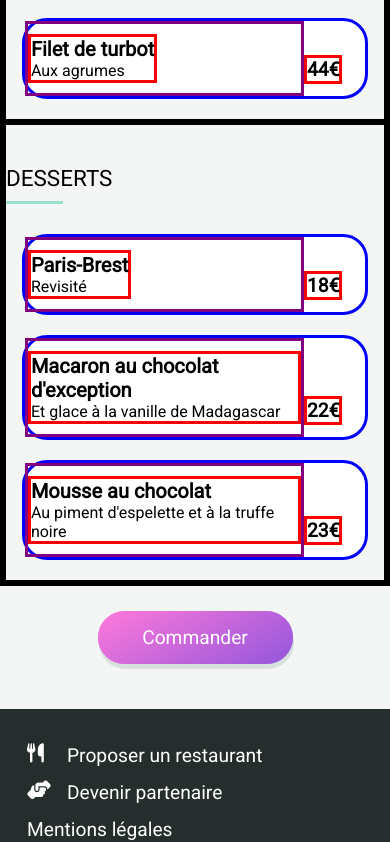
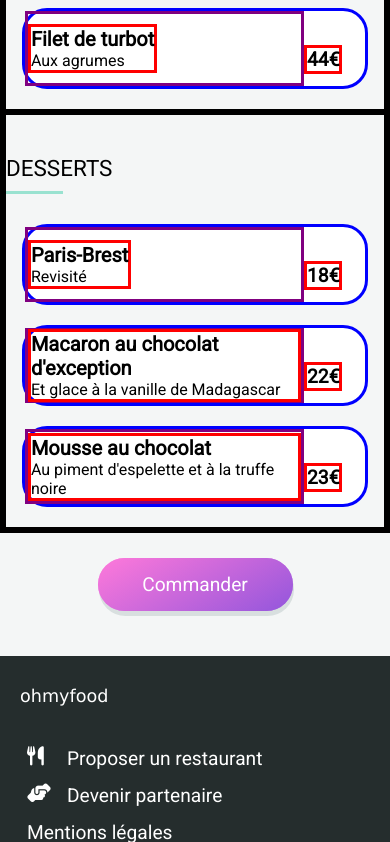
Before and after one commit to sonar888/EvelyneArits_3_23022021, a website: page menus/la_palette_du_gout.html in a window 390 px wide. Shown: the part 1158-2000 px from the top of the page. Drawn offline with Linux system fonts and the light colour scheme; a web font is replaced by a local one.

Commit message:
added all the media queries
using a special mixin that varies with the breakpoint

```diff
--- a/menus/la_palette_du_gout.html
+++ b/menus/la_palette_du_gout.html
@@ -9,7 +9,7 @@
         <link href="https://fonts.googleapis.com/css2?family=Shrikhand&display=swap" rel="stylesheet">
         <title>La palette du goût</title>
     </head>
-    <body>
+    <body class="--bckgrd">
         <header class="menu__header">
             <div class="menu__header--headline">
                 <a href="../index.html" title="Home"><i class="fas fa-arrow-left"></i></a>
@@ -165,13 +165,13 @@
             </div>
 
         </main>
-        <footer>
+        <footer class="footer">
             <h2>ohmyfood</h2>
             <ul>
                 <li class="__list"><i class="fas fa-utensils"></i>Proposer un restaurant</li>
                 <li class="__list"><i class="fas fa-hands-helping"></i>Devenir partenaire</li>
                 <li class="__list">Mentions légales</li>
-                <li class="__list">Contact</li>
+                <li class="__list"><a class="__page-link --color" href="mailto:contact@ohmyfood.com" title="contact@ohmyfood.com">Contact</a></li>
             </ul>
         </footer>
     </body>
--- a/sass/base/__base.scss
+++ b/sass/base/__base.scss
@@ -3,18 +3,13 @@
 body {
     width: 100%;
     height: 100%;
-    max-width: $tablet-width;
+    max-width: 1500px;
     margin: auto;
     // border: solid red;
     font-size: 1rem;
     @include flex;
     @include p_font;
-    @include tablet {
-        max-width: $content-width - 1px;
-    }
-    @include desktop {
-        max-width: 100%;
-    }
+
 
 
 }
@@ -35,6 +30,15 @@ h1 {
 footer {
     @include footer;
     margin: auto;
+
+}
+
+.footer {
+    @include breakpoint($min-breakpoint:650px, $max-breakpoint:1000px){
+        // min-height: 100px;
+        max-width: 650px;
+
+    }
 }
 
 $timing: 0s;
@@ -102,19 +106,19 @@ $timing: 0s;
     // left: 0;
     animation: loaded 0ms both;
     animation-delay: $timing;
-    min-width: $mobile-width;
+    // min-width: $mobile-width;
     display: flex;
     flex-direction: column;
     margin: 0 auto;
     text-align: center;
-    @include tablet {
-        max-width: $tablet-width;
-        margin: auto;
-    }
-    @include desktop {
-        max-width: $content-width;
-        margin: auto;
-    }
+    // @include tablet {
+    //     max-width: $tablet-width;
+    //     margin: auto;
+    // }
+    // @include desktop {
+    //     max-width: $content-width;
+    //     margin: auto;
+    // }
 }
 
 @keyframes loaded{
--- a/sass/components/__components.scss
+++ b/sass/components/__components.scss
@@ -44,6 +44,7 @@
     padding: 20px 0;
     width: 100%;
     margin: auto;
+    background-color: white;
     // border: solid blue;
 
 
@@ -51,24 +52,29 @@
     & h2 {
         @include h2_font;
         margin-top: 20px;
+        text-align: left;
     }
 
     & ol {
         list-style: none;
         counter-reset: customised-counter;
 
-        @include desktop {
+        @include breakpoint($min-breakpoint:800px, $max-breakpoint:9999px){
             display: flex;
+            justify-content: center;
+        }
 
-        }
-        @include tablet {
-            display: flex;
+        // @include desktop {
+        //     display: flex;
 
-        }
-        @include breakpoint {
-            @include flex;
+        // }
+        // @include tablet {
+        //     display: flex;
 
-        }
+        // }
+        // @include breakpoint ($min-breakpoint: 801px, $max-breakpoint: 2000px) {
+        //     @include flex;
+        // }
 
 
         & li {
@@ -85,20 +91,28 @@
             /* offset-x | offset-y | blur-radius | color */
             box-shadow: 0px 5px 10px darken($color: $background-color, $amount: 20%);
             width: fit-content;
-            @include desktop {
+            @include breakpoint($min-breakpoint:800px, $max-breakpoint:9999px){
                 width: 25%;
-            }
-            @include tablet {
-                width: 70%;
-                padding: 0;
-                max-width: auto;
-            }
-            @include breakpoint {
-                width: 70%;
-                padding: 0;
-                max-width: auto;
+                display: flex;
+                justify-content: space-evenly;
+                padding: 0 15px;
+                margin: 0 auto;
+
+
 
             }
+
+            // @include tablet {
+            //     width: 70%;
+            //     padding: 0;
+            //     max-width: auto;
+            // }
+            // @include breakpoint ($min-breakpoint: $mobile-width, $max-breakpoint: 665px){
+            //     width: 70%;
+            //     padding: 0;
+            //     max-width: auto;
+
+            // }
 
 
             &:hover {
@@ -129,6 +143,10 @@
                 // border: solid blue;
                 size: $p_size;
                 padding: 15px 0 15px 40px;
+                @include breakpoint($min-breakpoint:800px, $max-breakpoint:9999px){
+                    padding: 0 5px;
+
+                }
 
 
             }
@@ -136,6 +154,13 @@
             & p {
                 @include p_font;
                 font-weight: normal;
+                @include breakpoint($min-breakpoint:800px, $max-breakpoint:9999px){
+                    padding: 0 5px;
+                    text-align: center;
+                    // white-space: nowrap;
+                    // overflow: hidden;
+
+                }
             }
 
 
@@ -151,27 +176,35 @@
     padding: 10px 0;
     & h2 {
         @include h2_font;
+        text-align: left;
     }
 
     &__container {
         border: solid;
-        @include desktop {
+        // @include desktop {
+        //     display: flex;
+        //     flex-wrap: wrap;
+        //     align-items: center;
+        //     justify-content: space-evenly;
+        // }
+        @include breakpoint($min-breakpoint: 600px, $max-breakpoint:9999px){
             display: flex;
             flex-wrap: wrap;
             align-items: center;
             justify-content: space-evenly;
+
         }
 
-        @include tablet {
-            display: flex;
-            flex-wrap: wrap;
-            align-items: center;
-            justify-content: space-evenly;
-        }
-        @include breakpoint {
-            @include flex;
+        // @include tablet {
+        //     display: flex;
+        //     flex-wrap: wrap;
+        //     align-items: center;
+        //     justify-content: space-evenly;
+        // }
+        // @include breakpoint {
+        //     @include flex;
 
-        }
+        // }
 
     }
 
@@ -183,21 +216,20 @@
         height: 250px;
         margin: 0 auto 60px auto;
         border: solid blue;
-        @include desktop {
+        @include breakpoint($min-breakpoint: 600px, $max-breakpoint:9999px){
             width: 40%;
 
-            margin: 15px 0;
         }
-        @include tablet {
-            width: 40%;
+        // @include tablet {
+        //     width: 40%;
 
-            margin: 15px 0;
-        }
-        @include breakpoint {
-            width: 70%;
-            margin: 20px 0;
+        //     margin: 15px 0;
+        // }
+        // @include breakpoint {
+        //     width: 70%;
+        //     margin: 20px 0;
 
-        }
+        // }
 
 
 
@@ -242,30 +274,45 @@
                 border: aqua solid;
                 padding: 0 25px;
                 margin: 0;
+
             }
 
             & .far {
                 position: absolute;
                 border: solid black;
-                height: 50%;
-                width: 50px;
-                top: 25%;
-                right: 10%;
+                right: 0%;
+                padding-right: 10px;
                 font-size: 1.5rem;
                 color: $primary-color;
+                @include breakpoint($min-breakpoint:450px, $max-breakpoint:600px){
+                    padding-right: 100px;
+                }
+                @include breakpoint($min-breakpoint:1000px, $max-breakpoint:9999px){
+                    padding-right: 100px;
+
+
+                }
             }
 
             & .fas {
                 border: solid grey;
                 position: absolute;
-                height: 50%;
-                width: 50px;
-                top: 25%;
-                right: 10%;
+                right: 0%;
+                padding-right: 10px;
                 font-size: 1.5rem;
                 opacity: 0;
                 color: $primary-color;
                 transition: opacity 500ms;
+                @include breakpoint($min-breakpoint:450px, $max-breakpoint:600px){
+                    padding-right: 100px;
+
+
+                }
+                @include breakpoint($min-breakpoint:1000px, $max-breakpoint:9999px){
+                    padding-right: 100px;
+
+
+                }
 
             }
         }
--- a/sass/layout/__layout.scss
+++ b/sass/layout/__layout.scss
@@ -4,10 +4,12 @@
     position: relative;
     background-color: white;
     &--headline {
-        @include flex (row);
-        align-items: baseline;
+        display: flex;
+        align-items: center;
+
         //border: solid green;
         position: relative;
+        height: 100px;
 
         & .fa-arrow-left {
             // border: solid blue;
@@ -31,6 +33,12 @@
         max-height: 280px;
         width:  100%;
         object-fit: cover;
+        vertical-align: middle;
+        margin: 0;
+        @include breakpoint($min-breakpoint: 101px, $max-breakpoint:5000px){
+            max-height: 400px;
+
+        }
 
     }
 }
--- a/sass/page/__page.scss
+++ b/sass/page/__page.scss
@@ -1,15 +1,25 @@
 // Menu pages layout
 
-
+.--bckgrd {
+    background-color: darken($background-color, 80%);
+}
 
 .menu {
     background-color: $background-color;
     padding: 20px 0;
-    margin: -55px 0;
+    margin: -55px 0 0;
     border-radius: $menu_radius $menu_radius 0 0;
     // border: solid red;
     // @include flex;
     width: 100%;
+    @include breakpoint($min-breakpoint:650px, $max-breakpoint:1000px){
+        // min-height: 100px;
+        max-width: 650px;
+        border-radius: $menu_radius;
+    }
+    @include breakpoint($min-breakpoint:1500px, $max-breakpoint:9999px){
+        border-radius: $menu_radius;
+    }
 
     &__headline {
         border: green solid;
@@ -62,9 +72,19 @@
 
 .menu__container {
     border: solid;
+    @include breakpoint($min-breakpoint:1000px, $max-breakpoint:9999px){
+        display: flex;
+        justify-content: space-around;
+    }
 
     & section {
         border: solid;
+        @include breakpoint($min-breakpoint:1000px, $max-breakpoint:9999px){
+            padding-right: 10px;
+            padding-left: 0;
+            margin-right: 10px;
+            width: 30%;
+        }
         & h3 {
             color: black ;
             border-bottom: $third-color solid;
@@ -112,11 +132,28 @@
     border: solid blue;
     display: flex;
     // align-items: baseline;
-    height: 100%;
+    // height: 100%;
     width: 90%;
     border-radius: 25px;
     background-color: white;
     margin: 20px auto;
+    height: 75px;
+    @include breakpoint($min-breakpoint:0px, $max-breakpoint:320px){
+        height: auto;
+    }
+    @include breakpoint($min-breakpoint:450px, $max-breakpoint:2000px){
+        min-height: 100px;
+    }
+    @include breakpoint($min-breakpoint:650px, $max-breakpoint:1000px){
+        max-width: 510px;
+    }
+
+    @include breakpoint($min-breakpoint:1001px, $max-breakpoint: 9999px){
+        height: auto;
+        margin-left: 0;
+        width: 100%;
+        max-height: 100px;
+    }
 
     & .choice {
         @include flex (row);
@@ -257,6 +294,7 @@
         @include p_font (white);
         margin: 25px auto;
         width: 50%;
+        max-width: 300px;
 
     }
 }
--- a/sass/utils/__mixins.scss
+++ b/sass/utils/__mixins.scss
@@ -47,7 +47,7 @@
     font-weight: normal;
     @include desktop(){
         font-size: 1.5rem;
-      }
+    }
 }
 
 @mixin p_font ($color: black,){
@@ -113,32 +113,48 @@
     margin: 0 ;
     width: 100%;
     padding: 15px 0;
-    @include desktop() {
-        height: 150px;
 
-        }
+
 
     & h2 {
         @include OMF;
         @include footer_align;
+        text-align: left;
 
     }
 
     & ul {
        @include footer_align;
-       @include tablet {
-           display: flex;
-           width: 80%;
-           margin: auto;
-           flex-wrap: wrap;
-           justify-content: space-between;
+       @include breakpoint($min-breakpoint: 600px, $max-breakpoint:1000px){
+        display: flex;
+        width: 100%;
+        margin: auto;
+        flex-wrap: wrap;
+        justify-content: space-between;
+        border: solid red;
+    }
 
-       }
-       @include desktop() {
+    @include breakpoint($min-breakpoint: 1001px, $max-breakpoint:9999px){
         display: flex;
-        flex-direction: row;
-        justify-content: space-evenly;
-        }
+        width: 100%;
+        // margin: auto;
+        // flex-wrap: wrap;
+        justify-content: space-between;
+
+    }
+    //    @include tablet {
+    //        display: flex;
+    //        width: 80%;
+    //        margin: auto;
+    //        flex-wrap: wrap;
+    //        justify-content: space-between;
+
+    //    }
+    //    @include desktop() {
+    //     display: flex;
+    //     flex-direction: row;
+    //     justify-content: space-evenly;
+    //     }
 
     }
 
@@ -147,15 +163,43 @@
         padding: 7px;
         display: flex;
         flex-direction: row;
-        @include tablet() {
+        @include breakpoint($min-breakpoint: 600px, $max-breakpoint: 9999px){
             width: 40%;
+            border: solid blue;
 
-
+        }
+        @include breakpoint($min-breakpoint: 1001px, $max-breakpoint:9999px){
+            width: auto;
+            margin: auto;
         }
         & i {
             width: 30px;
             padding-right: 10px;
 
+        }
+    }
+    & .__list:nth-child(1){
+        @include breakpoint($min-breakpoint: 600px, $max-breakpoint:1000px){
+            order: 1;
+
+
+        }
+    }
+    & .__list:nth-child(2){
+        @include breakpoint($min-breakpoint: 600px, $max-breakpoint:1000px){
+            order: 3;
+        }
+    }
+    & .__list:nth-child(3){
+        @include breakpoint($min-breakpoint: 600px, $max-breakpoint:1000px){
+            order: 2;
+            width: fit-content;
+        }
+    }
+    & .__list:nth-child(4){
+        @include breakpoint($min-breakpoint: 600px, $max-breakpoint:1000px){
+            order: 4;
+            width: fit-content;
         }
     }
 
@@ -172,8 +216,8 @@
     border-radius: 20px 20px 0 0;
 }
 
-$tablet-width: 700px;
-$desktop-width: 1024px;
+$tablet-width: 600px;
+$desktop-width: 999px;
 $mobile-width: 450px;
 $content-width: 1324px;
 $breakpoint: 700px;
@@ -198,16 +242,8 @@ $breakpoint: 700px;
     transform: translate(-50%, -50%);
 }
 
-@mixin breakpoint ($breakpoint: 700px) {
-    @media (min-width: $breakpoint) and (max-width: $breakpoint) {
+@mixin breakpoint ($min-breakpoint: $mobile-width, $max-breakpoint: 1024px) {
+    @media (min-width: $min-breakpoint) and (max-width: $max-breakpoint) {
         @content;
       }
 }
-
-@mixin flex ($direction:column) {
-    display: flex;
-    justify-content: center;
-    align-items: center;
-    margin: 0 auto;
-    flex-direction: $direction;
-}
```
Also changed, not shown: menus/a_la_francaise.html (+2 -2 lines), menus/la_note_enchantee.html (+2 -2 lines), menus/le_delice_des_sens.html (+2 -2 lines), public/css/style.css, 1 other file.
